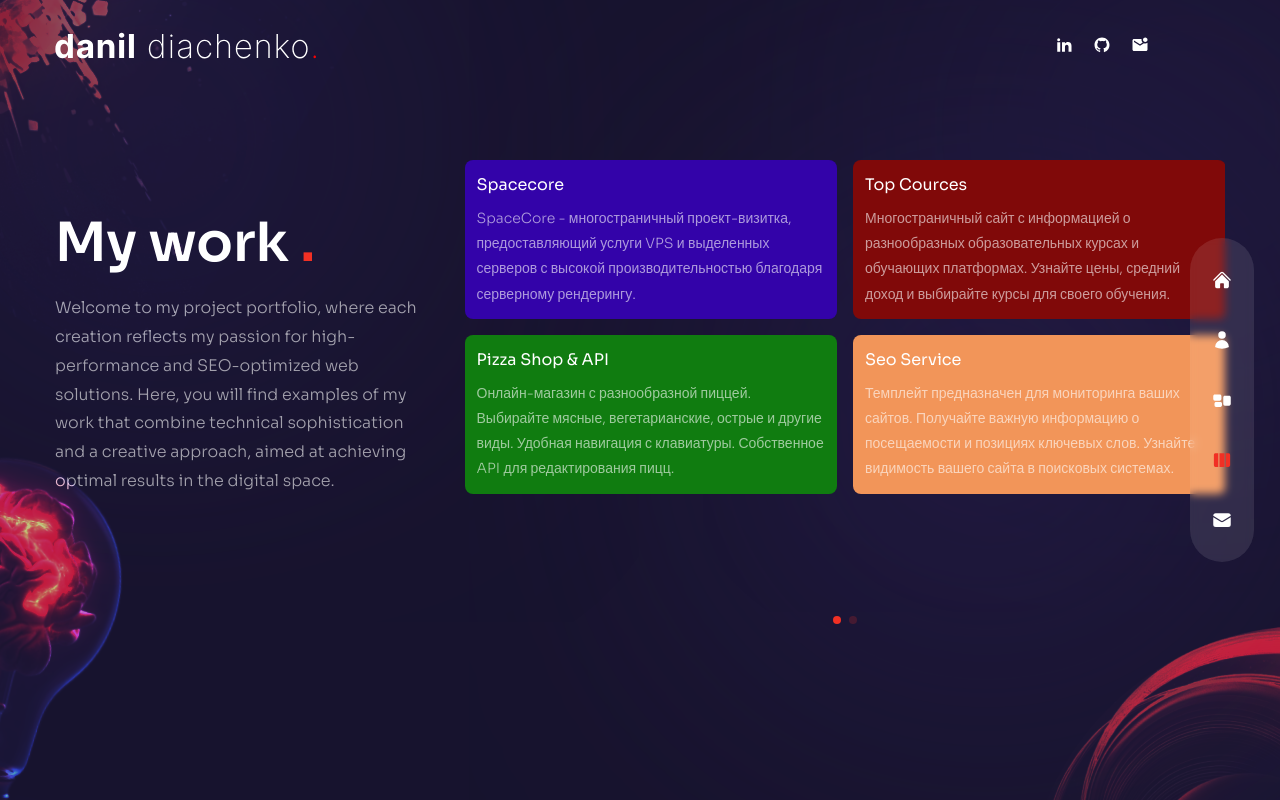
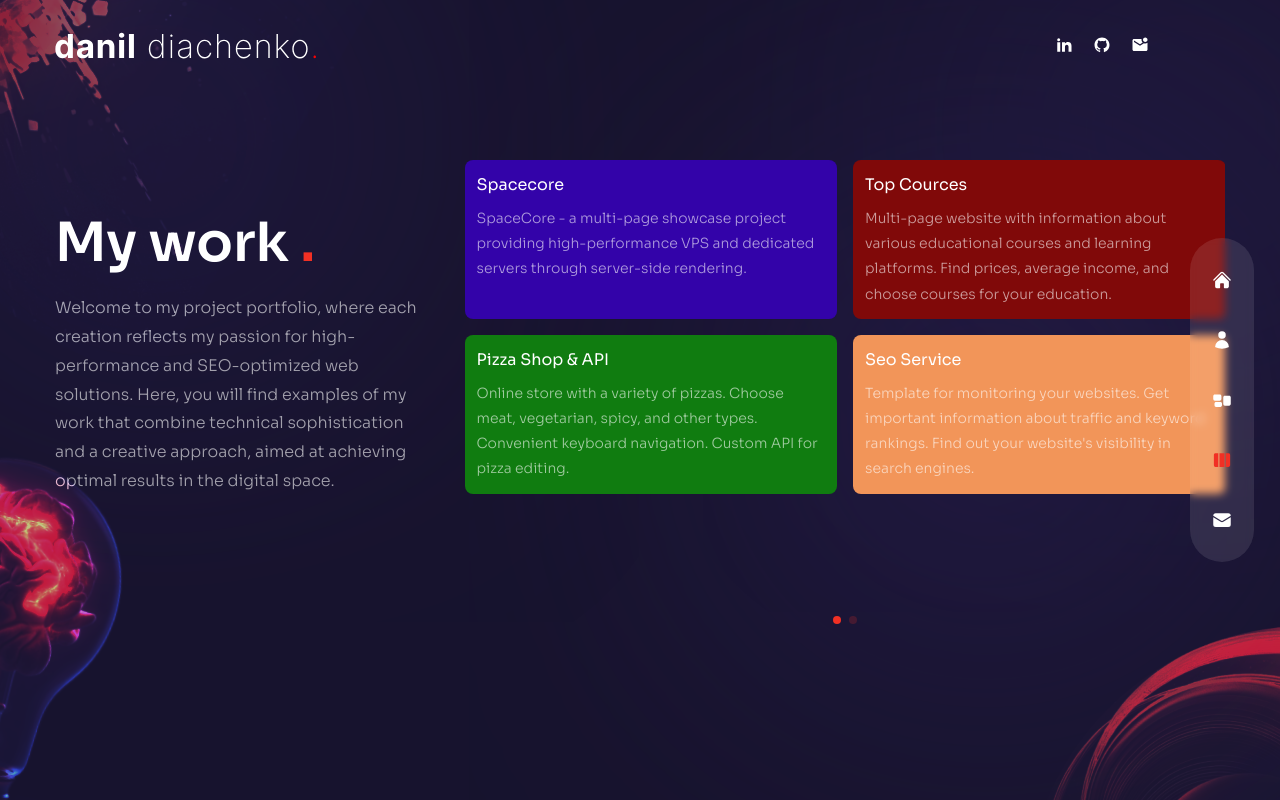
Before and after one commit to DanyloDiachenko/portfolio, a Next.js app: page /work in a window 1280 px wide. Built offline with nearby package versions, Linux system fonts and the light colour scheme; some icons are missing.

Commit message:
small fixes

```diff
--- a/components/WorkSlider.tsx
+++ b/components/WorkSlider.tsx
@@ -14,28 +14,28 @@ const workSlides = {
                 {
                     title: "Spacecore",
                     description:
-                        "SpaceCore - многостраничный проект-визитка, предоставляющий услуги VPS и выделенных серверов с высокой производительностью благодаря серверному рендерингу.",
+                        "SpaceCore - a multi-page showcase project providing high-performance VPS and dedicated servers through server-side rendering.",
                     background: "#3303A9",
                     link: "https://spacecore.pro/",
                 },
                 {
                     title: "Top Cources",
                     description:
-                        "Многостраничный сайт с информацией о разнообразных образовательных курсах и обучающих платформах. Узнайте цены, средний доход и выбирайте курсы для своего обучения.",
+                        "Multi-page website with information about various educational courses and learning platforms. Find prices, average income, and choose courses for your education.",
                     background: "#800909",
                     link: "https://top-cources.vercel.app/",
                 },
                 {
                     title: "Pizza Shop & API",
                     description:
-                        "Онлайн-магазин с разнообразной пиццей. Выбирайте мясные, вегетарианские, острые и другие виды. Удобная навигация с клавиатуры. Собственное API для редактирования пицц.",
+                        "Online store with a variety of pizzas. Choose meat, vegetarian, spicy, and other types. Convenient keyboard navigation. Custom API for pizza editing.",
                     background: "#107C10",
                     link: "https://pizza-shop-teal.vercel.app/",
                 },
                 {
                     title: "Seo Service",
                     description:
-                        "Темплейт предназначен для мониторинга ваших сайтов. Получайте важную информацию о посещаемости и позициях ключевых слов. Узнайте видимость вашего сайта в поисковых системах.",
+                        "Template for monitoring your websites. Get important information about traffic and keyword rankings. Find out your website's visibility in search engines.",
                     background: "#F29559",
                     link: "https://seo-service-iota.vercel.app/",
                 },
@@ -46,28 +46,28 @@ const workSlides = {
                 {
                     title: "Starbucks Coffee",
                     description:
-                        "Онлайн-магазин в стиле Starbucks для выбора и покупки различных кофейных напитков разных размеров. Получите информацию о вашем кофе. Присутствует тестовая оплата.",
+                        "Online store in the style of Starbucks for selecting and purchasing various coffee drinks of different sizes. Get information about your coffee. Includes a test payment feature.",
                     background: "#F29559",
                     link: "https://starbucks-coffee-gules.vercel.app",
                 },
                 {
                     title: "Countries",
                     description:
-                        "Получайте подробную информацию о каждой стране, включая данные о площади, языке, валюте и граничных странах. Легко фильтруйте страны по регионам и выполняйте поиск по названию.",
+                        "Get detailed information about each country, including data on area, language, currency, and neighboring countries. Easily filter countries by regions and search by name.",
                     background: "#107C10",
                     link: "https://countries-nine-drab.vercel.app/",
                 },
                 {
                     title: "Clovin",
                     description:
-                        "Этот сайт-визитка представляет компанию Clovin и ее разнообразный выбор химических продуктов для дома. Узнайте больше о компании, продукции и партнерах.",
+                        "This showcase website represents the company Clovin and its diverse range of household chemical products. Learn more about the company, its products, and partners.",
                     background: "#800909",
                     link: "https://clovin.vercel.app/",
                 },
                 {
                     title: "Fast Forge VPN",
                     description:
-                        "Сайт Fast Forge VPN - верстка для получения услуг VPN. Здесь вы найдете макеты сайта, но отсутствует функциональность. Дополнительные страницы доступны в репозитории на GitHub.",
+                        "Fast Forge VPN website layout for obtaining VPN services. The layout is available here, but the functionality is not included. Additional pages are available in the GitHub repository.",
                     background: "#3303A9",
                     link: "https://danylodiachenko.github.io/FastForgeVPN/main-page.html",
                 },
--- a/pages/_app.tsx
+++ b/pages/_app.tsx
@@ -1,4 +1,5 @@
 import { AppProps } from "next/app";
+import Head from "next/head";
 import { useRouter, NextRouter } from "next/router";
 import { AnimatePresence, motion } from "framer-motion";
 
@@ -6,10 +7,41 @@ import "../styles/globals.css";
 import Layout from "../components/Layout";
 import Transition from "../components/Transition";
 
+const metadata = {
+    title: "danil diachenko.",
+    description: "Danil Diachenko - My Portfolio - Web full-stack developer",
+    icons: "/logo.svg",
+    openGraph: {
+        title: "Danil Diachenko - Web full-stack developer",
+        type: "website",
+        url: "https://d-diachenko-portfolio.vercel.app/",
+        images: "/logo.svg",
+        siteName: "Portfolio",
+    },
+};
+
 const MyApp = ({ Component, pageProps }: AppProps): JSX.Element => {
     const router: NextRouter = useRouter();
 
     return (
+        <>
+            <Head>
+                <title>{metadata.title}</title>
+                <meta name="description" content={metadata.description} />
+                <meta
+                    name="viewport"
+                    content="width=device-width, initial-scale=1"
+                />
+                <link rel="icon" href={metadata.icons} />
+                <meta property="og:title" content={metadata.openGraph.title} />
+                <meta property="og:type" content={metadata.openGraph.type} />
+                <meta property="og:url" content={metadata.openGraph.url} />
+                <meta property="og:image" content={metadata.openGraph.images} />
+                <meta
+                    property="og:site_name"
+                    content={metadata.openGraph.siteName}
+                />
+            </Head>
             <Layout>
                 <AnimatePresence mode="wait">
                     <motion.div key={router.route} className="h-full">
@@ -18,6 +50,7 @@ const MyApp = ({ Component, pageProps }: AppProps): JSX.Element => {
                     </motion.div>
                 </AnimatePresence>
             </Layout>
+        </>
     );
 };
 
--- a/pages/about/index.tsx
+++ b/pages/about/index.tsx
@@ -49,7 +49,7 @@ const aboutData: IAboutDataItem[] = [
                 icons: [<FaJs />, <SiTypescript />, <SiPython />],
             },
             {
-                title: "Web Frontend Development",
+                title: "Frontend Development",
                 icons: [
                     <FaHtml5 />,
                     <FaCss3 />,
@@ -62,7 +62,7 @@ const aboutData: IAboutDataItem[] = [
                 ],
             },
             {
-                title: "Web Backend Development",
+                title: "Backend Development",
                 icons: [
                     <FaNodeJs />,
                     <SiNestjs />,
--- a/pages/index.tsx
+++ b/pages/index.tsx
@@ -30,9 +30,10 @@ const Home = (): JSX.Element => {
                         exit="hidden"
                         className="max-w-sm xl:max-w-xl mx-auto xl:mx-0 mb-10 xl:mb-16"
                     >
-                        Lorem ipsum dolor sit amet consectetur adipisicing elit.
-                        Itaque nostrum quam reprehenderit vero, tenetur
-                        voluptatem nulla aut aspernatur dolores ut.
+                        Hello, my name is Danil Diachenko, and I'm a full-stack
+                        web developer. Welcome to my website! Here, you can
+                        explore my portfolio, learn about the services I offer,
+                        discover my skills, and get in touch with me.
                     </motion.p>
                     <div className="flex justify-center xl:hidden relative">
                         <ProjectsBtn />
```
Lines whose indentation alone changed are shown as unchanged.
